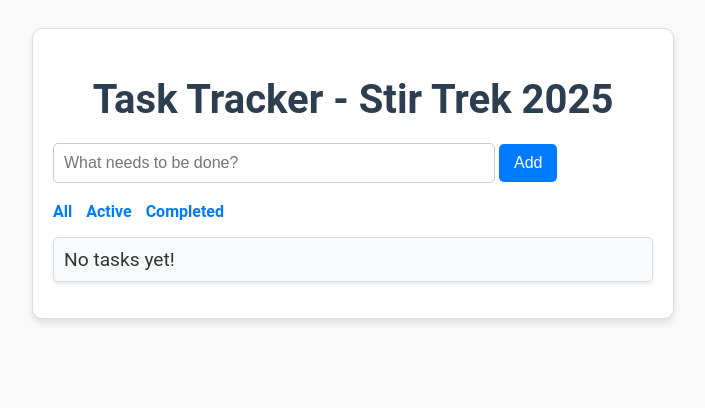
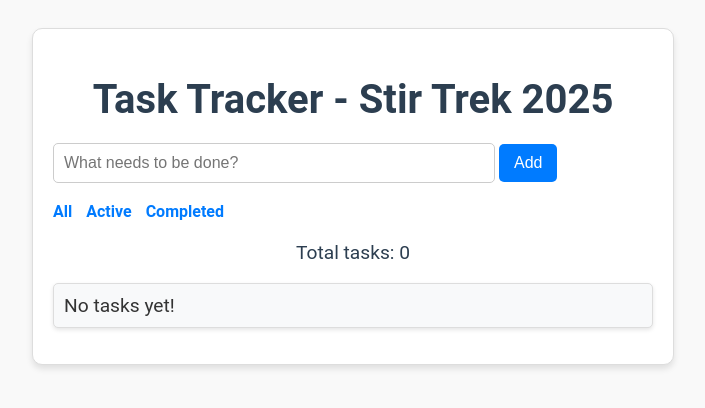
Before and after one commit to PagelsR/TaskTracker_Python, a Flask app: page / in a window 1280 px wide. Shown: the top 408 px of the page, without its empty margins (287-992 px from the left). Run offline with Flask 3, Linux system fonts and the light colour scheme.

Commit message:
Add task count display for completed tasks in the task tracker

```diff
--- a/static/styles.css
+++ b/static/styles.css
@@ -93,3 +93,10 @@
     text-decoration: none;
     margin-left: 10px;
 }
+
+.task-count {
+    text-align: center;
+    margin-top: 20px;
+    font-size: 1.2em;
+    color: #2c3e50; /* Dark blue-gray for consistency with the title */
+}
--- a/templates/index.html
+++ b/templates/index.html
@@ -20,6 +20,16 @@
             <a href="{{ url_for('index', filter='completed') }}">Completed</a>
         </div>
 
+        <div class="task-count">
+            {% if filter == 'all' %}
+                <p>Total tasks: {{ tasks|length }}</p>
+            {% elif filter == 'active' %}
+                <p>Active tasks: {{ tasks|selectattr('done', 'equalto', False)|list|length }}</p>
+            {% elif filter == 'completed' %}
+                <p>Completed tasks: {{ tasks|selectattr('done', 'equalto', True)|list|length }}</p>
+            {% endif %}
+        </div>
+
         <ul>
             {% for task in tasks %}
                 {% if filter == 'all' or (filter == 'active' and not task.done) or (filter == 'completed' and task.done) %}
```
